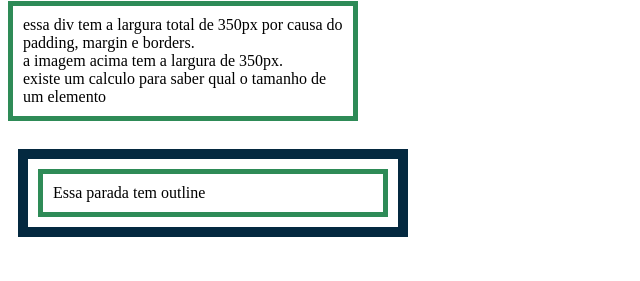
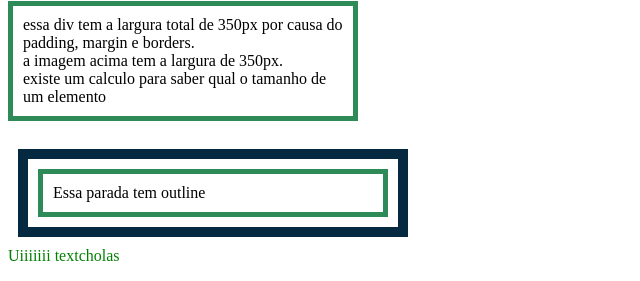
Before and after one commit to Chi0x03/html-css-js, a plain HTML site: page index.html in a window 1280 px wide. Shown: the part 2642-2923 px from the top of the page, without its empty margins (0-640 px from the left). Before the commit the page ends 2889 px from the top, so only its background shows below. Drawn offline with Linux system fonts and the light colour scheme.

Commit message:
text - fui jantar

```diff
--- a/index.html
+++ b/index.html
@@ -90,7 +90,7 @@
     <div class="boxmodel-2 outline">Essa parada tem outline</div>
 
     <!-- https://www.w3schools.com/css/css_text.asp -->
-
+    <p class="text">Uiiiiiii textcholas</p>
 
 </body>
     <script src="main.js"></script>
--- a/style.css
+++ b/style.css
@@ -133,3 +133,7 @@
     outline: #042940 solid 10px;
     outline-offset: 10px;
 }
+
+.text {
+    color: green;
+}
```
